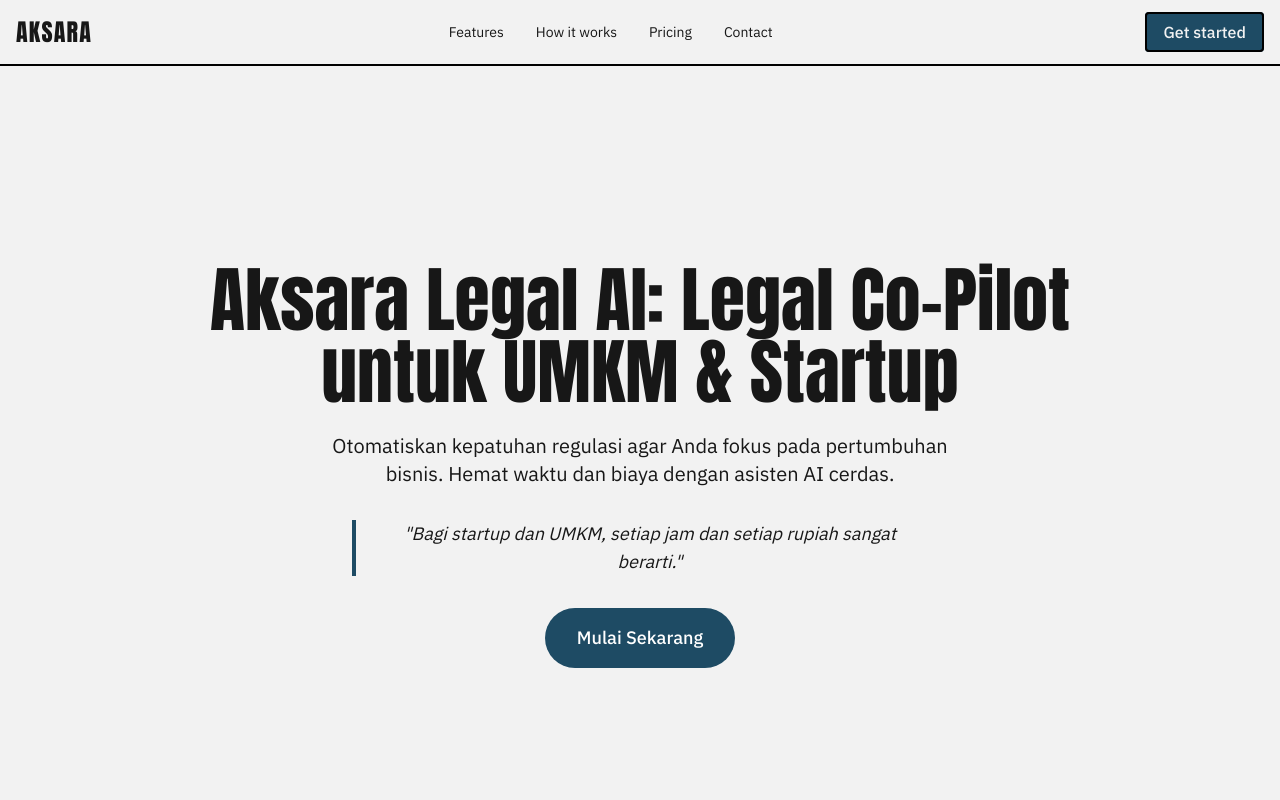
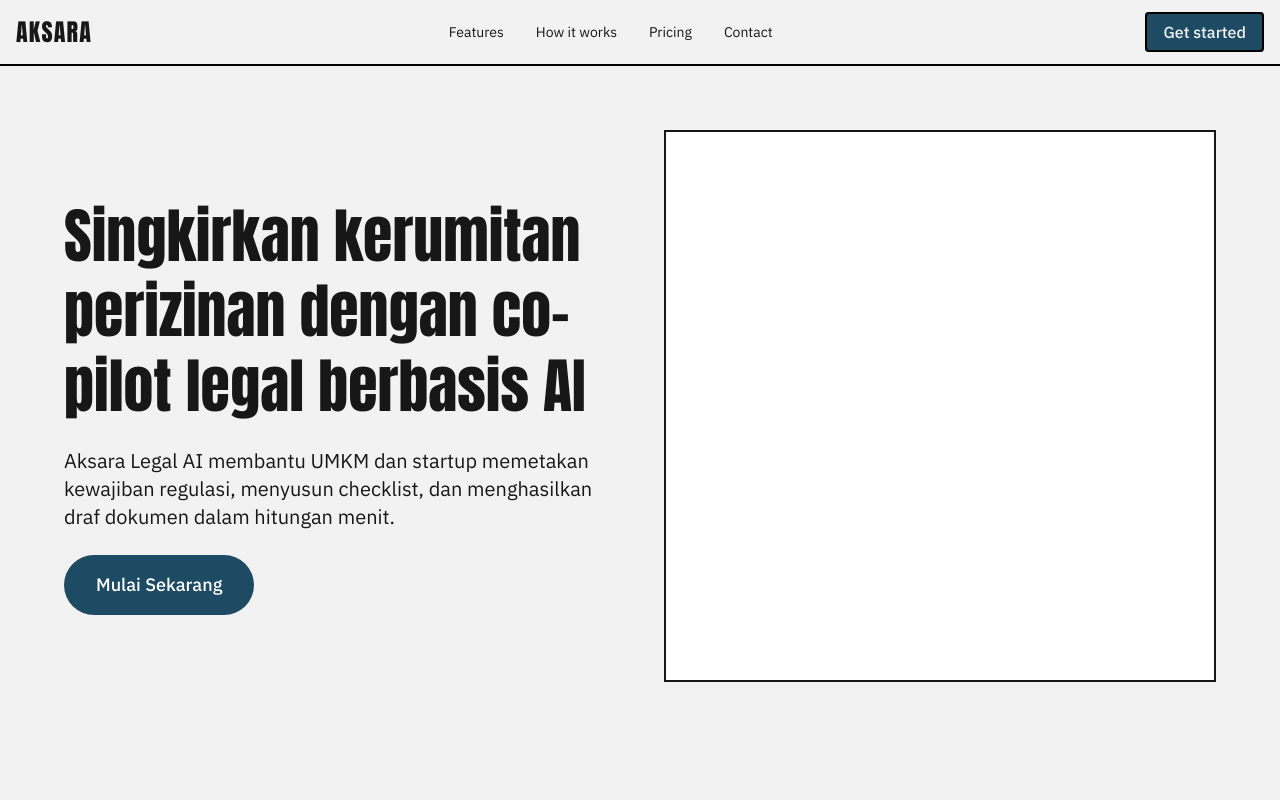
Before and after one commit to Sumbu-Labs/Aksara-Legal-AI, a Next.js app in the folder frontend/: page / in a window 1280 px wide. Shown: the top 800 px of the page. Built offline with nearby package versions, Linux system fonts and the light colour scheme.

Commit message:
feat(HeroSection): Revamp HeroSection for enhanced user engagement and clarity

```diff
--- a/frontend/src/components/HeroSection.tsx
+++ b/frontend/src/components/HeroSection.tsx
@@ -1,21 +1,24 @@
 export function HeroSection() {
   return (
-    <section className="flex flex-col items-center justify-center min-h-screen px-4 py-16 text-center">
-      <h1 className="font-heading text-4xl md:text-6xl lg:text-7xl font-bold text-neutral-dark mb-6 max-w-4xl">
-        Aksara Legal AI: Legal Co-Pilot untuk UMKM & Startup
+    <section className="min-h-screen px-4 py-16 bg-background">
+      <div className="max-w-6xl mx-auto grid gap-12 md:grid-cols-2 md:items-center">
+        <div className="flex flex-col gap-6">
+          <h1 className="font-heading text-4xl md:text-5xl lg:text-6xl font-bold text-neutral-dark leading-tight">
+            Singkirkan kerumitan perizinan dengan co-pilot legal berbasis AI
           </h1>
-      <p className="text-lg md:text-xl text-neutral-mid mb-8 max-w-2xl">
-        Otomatiskan kepatuhan regulasi agar Anda fokus pada pertumbuhan bisnis. Hemat waktu dan biaya dengan asisten AI cerdas.
+          <p className="text-lg md:text-xl text-neutral-mid">
+            Aksara Legal AI membantu UMKM dan startup memetakan kewajiban regulasi, menyusun checklist, dan menghasilkan draf dokumen dalam hitungan menit.
           </p>
-      <blockquote className="text-base md:text-lg italic text-neutral-mid mb-8 max-w-xl border-l-4 border-primary pl-4">
-        "Bagi startup dan UMKM, setiap jam dan setiap rupiah sangat berarti."
-      </blockquote>
           <a
             href="/register"
-        className="bg-primary text-white px-8 py-4 rounded-full font-medium text-lg hover:bg-primary-dark transition-colors shadow-card"
+            className="inline-flex w-fit items-center justify-center bg-primary text-white px-8 py-4 rounded-full font-medium text-lg hover:bg-primary-dark transition-colors shadow-card"
           >
             Mulai Sekarang
           </a>
+        </div>
+
+        <div className="aspect-square border-2 border-neutral-light bg-white shadow-card" aria-hidden="true" />
+      </div>
     </section>
   );
 }
```
Lines whose indentation alone changed are shown as unchanged.
